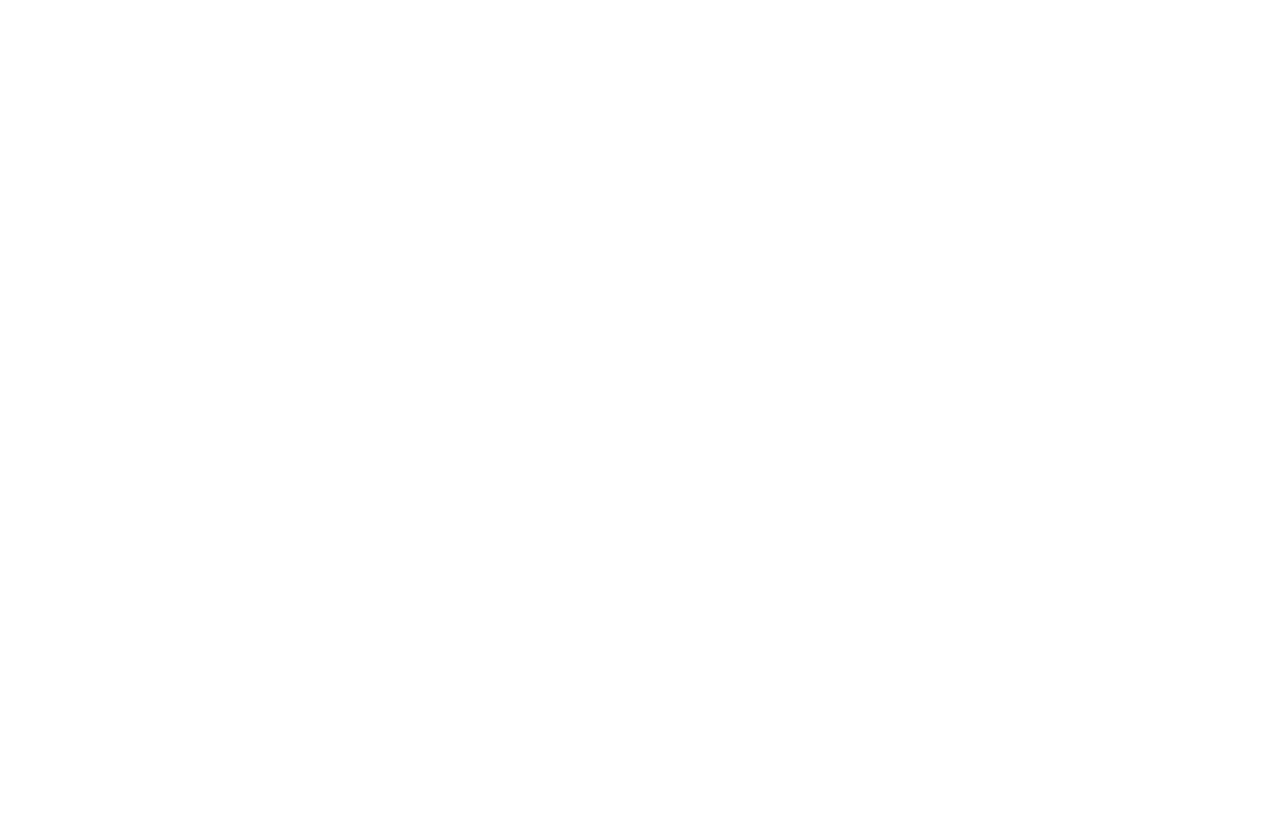
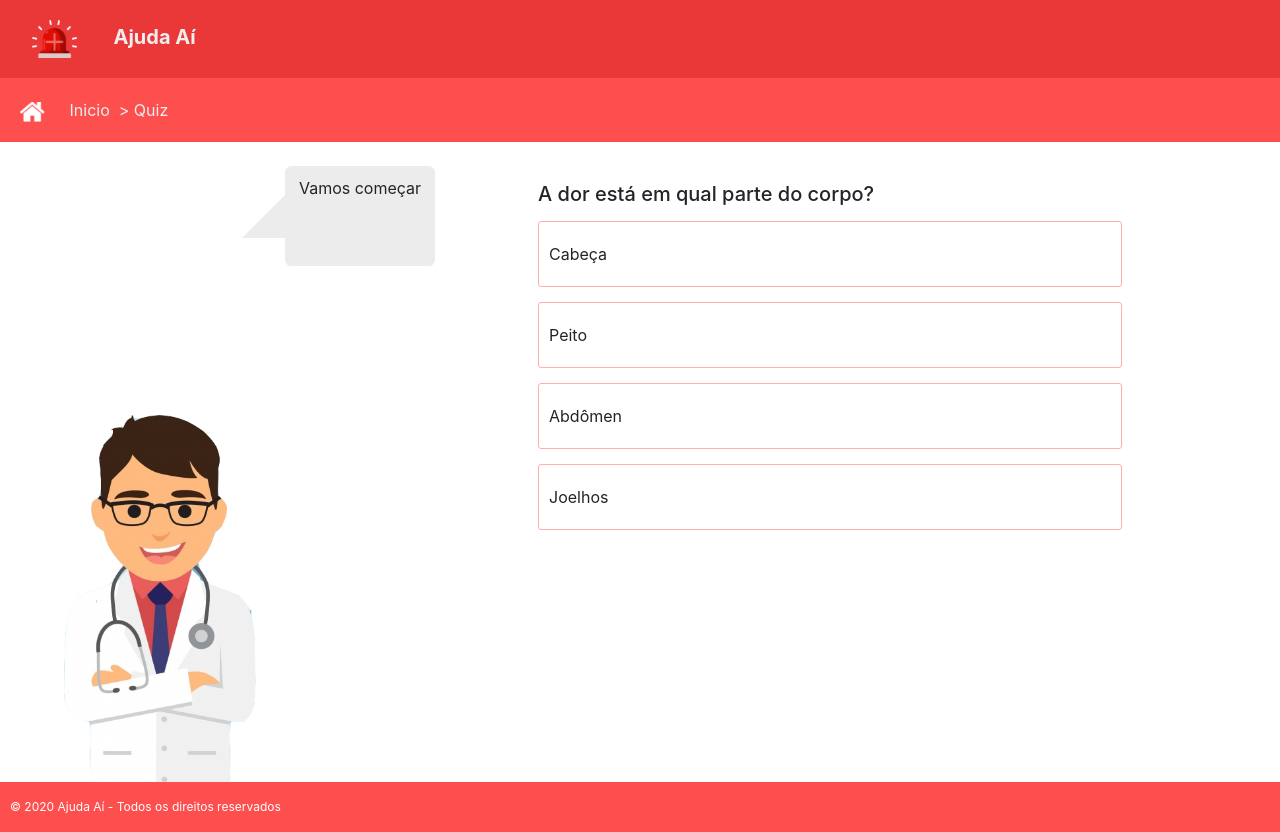
Before and after one commit to Henrikkee/ajudai-emergenciasmedicas, a plain HTML site: page quiz.html in a window 1280 px wide. Before the commit the page ends 800 px from the top, so only its background shows below. Drawn offline with Linux system fonts and the light colour scheme.

Commit message:
Started quiz page

```diff
--- a/css/quiz.css
+++ b/css/quiz.css
@@ -1 +1,55 @@
 /* Adicionar classes de estilo que estarão disponíveis apenas na página do quiz */
+
+.quiz-container{
+    width: 80%;
+    margin: 0 auto;
+}
+
+.quiz-container ul{
+    padding: 0;
+    list-style: none;
+}
+
+.quiz-container ul li{
+    width: 100%;
+    border: 1px solid rgb(255, 173, 173);
+    border-radius: 3px;
+    padding: 20px 10px;
+    margin-top: 15px;
+}
+.quiz-container ul li:hover{
+    cursor: pointer;
+    background: rgb(255, 173, 173);
+}
+
+.quiz-image-doctor{
+    position: absolute;
+    width: 15%;
+    left: 5%;
+    bottom: 0%;
+}
+
+.quiz-helpMessage{
+    position: relative;
+    float: right;
+    padding: 10px;
+    background: #ececec;
+    height: 100px;
+    width: 150px;
+    border-radius: .4em;
+    text-align: center;
+}
+.quiz-helpMessage:after{
+    content: '';
+	position: absolute;
+	left: 0;
+	top: 50%;
+	width: 0;
+	height: 0;
+	border: 43px solid transparent;
+	border-right-color: #ececec;
+	border-left: 0;
+	border-bottom: 0;
+	margin-top: -21.5px;
+	margin-left: -43px;
+}
--- a/css/style.css
+++ b/css/style.css
@@ -50,7 +50,7 @@ header {
   }
 
 .container, .container-fluid{
-  min-height: 69.4vh;
+  min-height: 80vh;
 }
 
 footer {
@@ -64,7 +64,6 @@ footer {
   font-size: 12px;
   background: #fe4f4f;
   color: #fff;
-  margin-top: 100px;
 }
 /*
 @media only screen and (min-height: 680px) {
--- a/js/index.js
+++ b/js/index.js
@@ -28,7 +28,4 @@ $(function() {
   $('#txtSearch').on('input',function(event){
     fillItems(event.target.value)
   });
-  $('.quizz').on('click',function(event){
-    alert('Não está pronto ainda :(')
-  });
 });
--- /dev/null
+++ b/js/quiz.js
@@ -0,0 +1,63 @@
+let questions = {
+    question: "A dor está em qual parte do corpo?",
+    answers: [
+        {
+            text: "Cabeça",
+            sub: {
+                question: "Você está tendo algum desses sintomas ?",
+                answers: [
+                    {
+                        text: "Febre",
+                        url: '/artigo.html?name=Intoxicações&title=Intoxicação%20alimentar'
+                    }, {
+                        text: "Gripe",
+                        url: '/artigo.html?name=Intoxicações&title=Intoxicação%20alimentar'
+                    }, {
+                        text: "Falta de Respiração",
+                        url: '/artigo.html?name=Intoxicações&title=Intoxicação%20alimentar'
+                    }, {
+                        text: "Desidratação",
+                        url: '/artigo.html?name=Intoxicações&title=Intoxicação%20alimentar'
+                    }
+                ]
+            }
+        },{
+            text: "Peito",
+            url: '/artigo.html?name=Intoxicações&title=Intoxicação%20alimentar'
+        },{
+            text: "Abdômen",
+            url: '/artigo.html?name=Quedas&title=Quedas'
+        }, {
+            text: "Joelhos",
+            url: '/artigo.html?name=Queimaduras&title=Queimaduras'
+        }
+    ]
+}
+
+let messages = [
+    'Vamos começar',
+    'Continuando...',
+    'Quase lá',
+    'Finalizando...'
+]
+
+let i = 0;
+
+function setQuestion(questions){
+    $(".quiz-helpMessage").text(messages[i]);
+    $("#quiz-lblQuestion").text(questions.question);
+    $("#quiz-listQuestion").html("")
+    questions.answers.forEach(function(val) {
+        $("#quiz-listQuestion").append($("<li>" + val.text +"</li>").click(function(){
+            console.log(val)
+            if(val.sub) setQuestion(val.sub)
+            else if(val.url) window.location.href = val.url
+            else alert("Opção não consigurada, contacte o desenvolvedor")
+        }))
+    })
+    i++;
+}
+
+$(function () {
+    setQuestion(questions)
+});
--- a/quiz.html
+++ b/quiz.html
@@ -1,16 +1,48 @@
 <!DOCTYPE html>
 <html lang="pt-br">
-<head>
-    <meta charset="UTF-8">
-    <meta name="viewport" content="width=device-width, initial-scale=1.0">
+  <head>
+    <meta charset="UTF-8" />
+    <meta name="viewport" content="width=device-width, initial-scale=1.0" />
     <title>Ajuda Aí - Quiz</title>
-    <link rel="stylesheet" href="./css/bootstrap.min.css">
-    <link rel="stylesheet" href="./css/style.css">
-    <link rel="stylesheet" href="./css/artigo.css">
+    <link rel="stylesheet" href="./css/bootstrap.min.css" />
+    <link rel="stylesheet" href="./css/style.css" />
+    <link rel="stylesheet" href="./css/quiz.css" />
     <script src="./js/jquery-3.5.1.min.js"></script>
     <script src="./js/bootstrap.min.js"></script>
-</head>
-<body>
-
-</body>
+  </head>
+  <body>
+    <header>
+      <div class="header-top">
+        <a href="/">
+          <img src="./img/justlogo.png" alt="Ajuda Aí logo" />
+          <h1 class="d-inline">Ajuda Aí</h1>
+        </a>
+      </div>
+      <div class="header-botton">
+        <a href="index.html" class="mt-1">
+          <img src="./img/icons/casa.png" alt="Home" /> Inicio
+        </a>
+        <span>&nbsp; > Quiz</span>
+      </div>
+    </header>
+    <div class="container">
+      <img src="img/doctor.png" alt="" class="quiz-image-doctor">
+      <br>
+      <div class="row">
+        <div class="col-4">
+          <div class="quiz-helpMessage">
+            Quase lá
+          </div>
+        </div>
+        <div class="col-8">
+          <section class="mt-3 quiz-container">
+            <h5 id="quiz-lblQuestion"></h5>
+            <ul id="quiz-listQuestion"></ul>
+          </section>
+        </div>
+      </div>
+    </div>
+    <footer>© 2020 Ajuda Aí - Todos os direitos reservados</footer>
+    <script src="js/quiz.js"></script>
+  </body>
 </html>
```
Also changed, not shown: artigo.html (+1 -1 lines), index.html (+2 -2 lines), js/map.js (+20 -5 lines), secao.html (+1 -1 lines), img/doctor.png (added).
